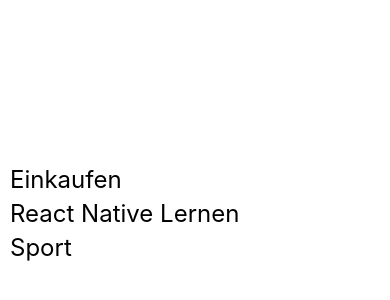
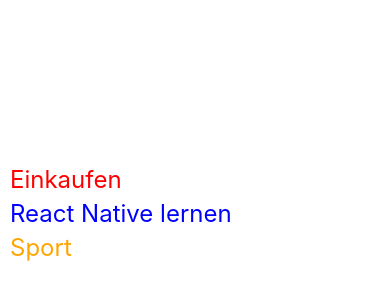
Before and after one commit to behrends/TodosRN, a React Native app: screen / in a window 390 px wide. Shown: the part 206-506 px from the top of the page. Built offline with nearby package versions, Linux system fonts and the light colour scheme.

Commit message:
Komponente Todo als Funktion

```diff
--- a/App.js
+++ b/App.js
@@ -1,12 +1,17 @@
 import { StatusBar } from 'expo-status-bar';
 import { StyleSheet, Text, View } from 'react-native';
+
+function Todo(props) {
+  const myStyles = { color: props.color };
+  return <Text style={[styles.text, myStyles]}>{props.text}</Text>;
+}
 
 export default function App() {
   return (
     <View style={styles.container}>
-      <Text style={styles.text}>Einkaufen</Text>
-      <Text style={styles.text}>React Native Lernen</Text>
-      <Text style={styles.text}>Sport</Text>
+      <Todo text="Einkaufen" color="red" course="TIF20A" />
+      <Todo text="React Native lernen" color="blue" />
+      <Todo text="Sport" color="orange" />
       <StatusBar style="auto" />
     </View>
   );
```
